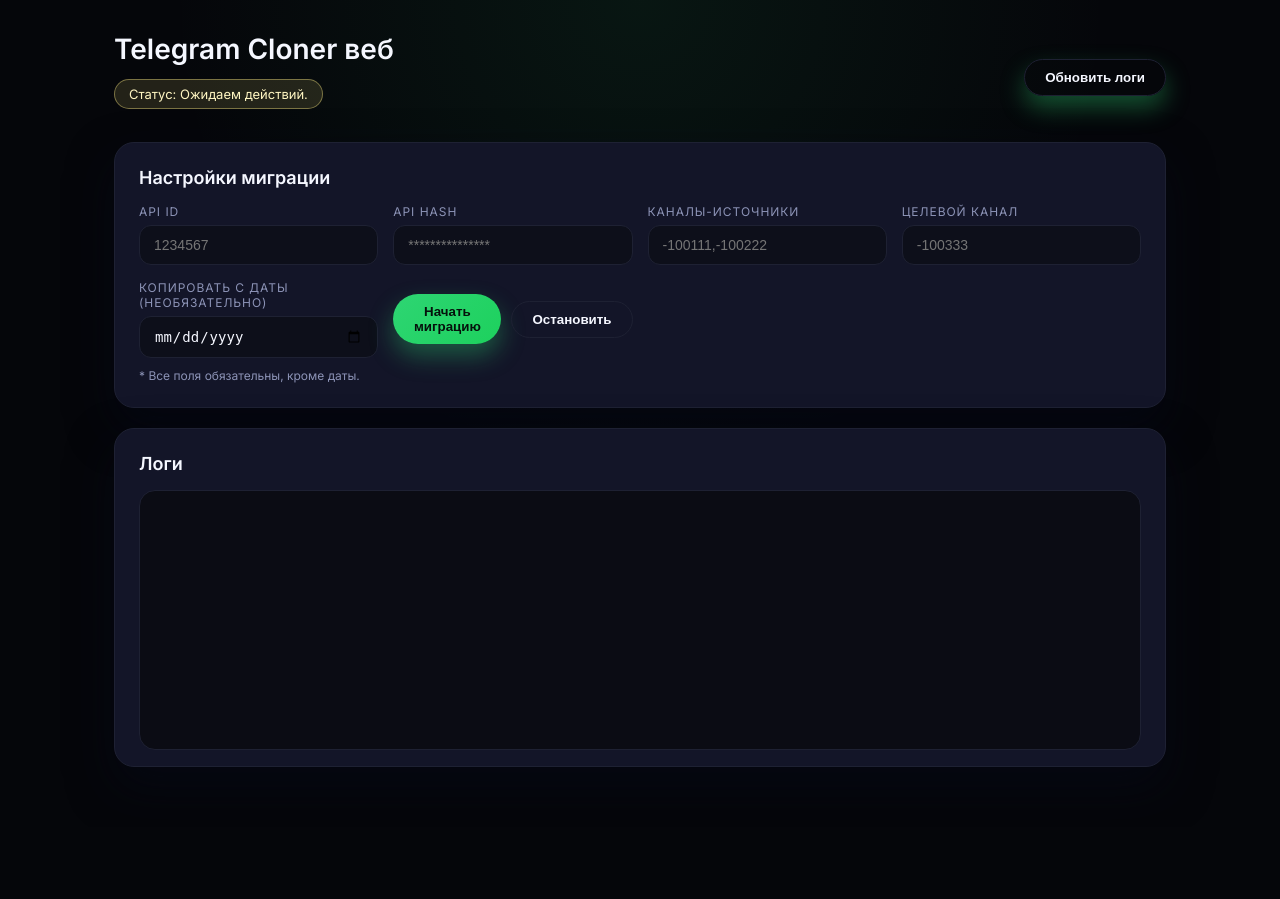
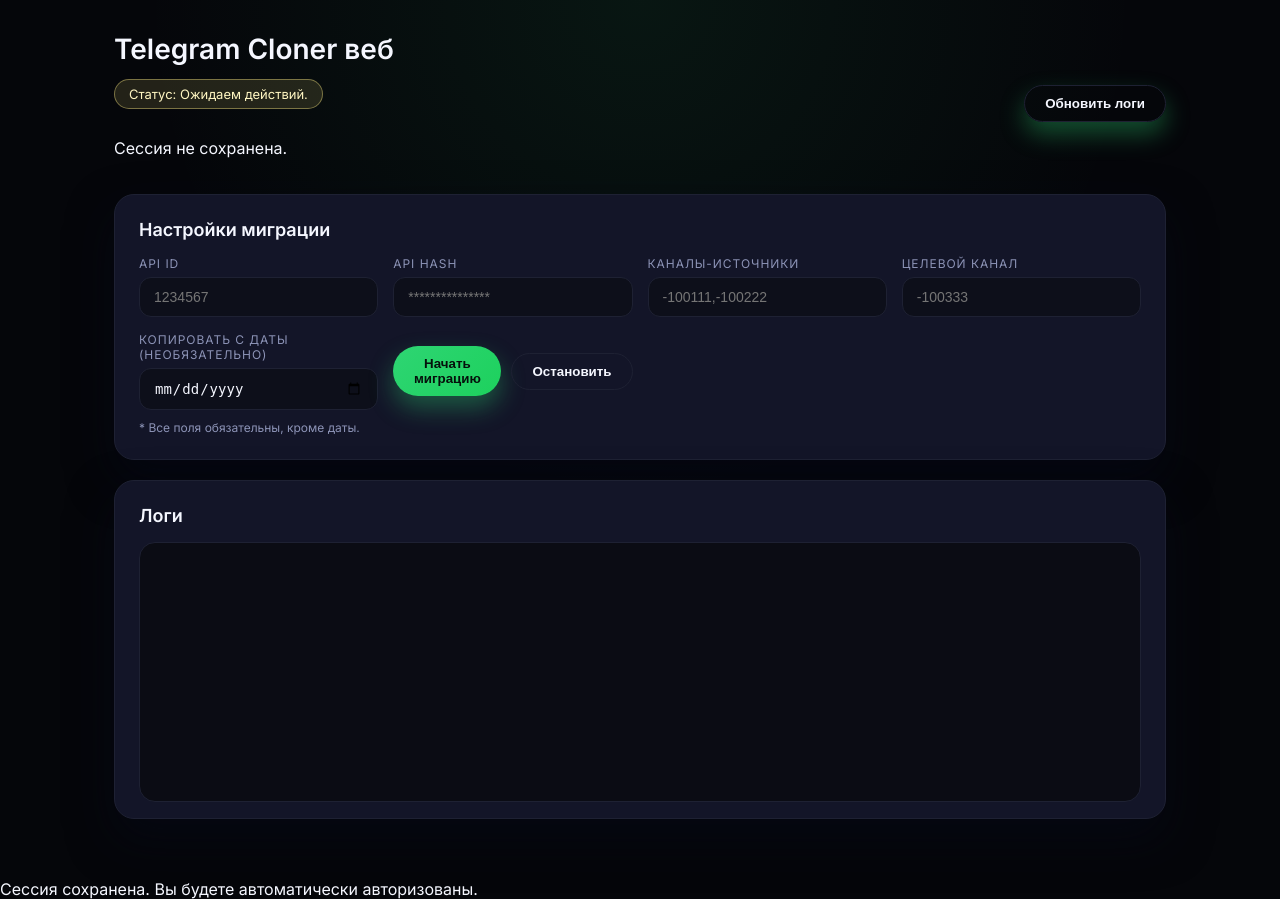
Before and after one commit to tradeain8n/Tele, a Flask app: page / in a window 1280 px wide. Before the commit the page ends 767 px from the top, so only its background shows below. Run offline with Flask 3, Linux system fonts and the light colour scheme; data that the repository does not hold is empty.

Commit message:
Update index.html

```diff
--- a/templates/index.html
+++ b/templates/index.html
@@ -16,7 +16,8 @@
       <header class="header">
         <div>
           <h1>Telegram Cloner веб</h1>
-          <p id="status-badge" class="status-badge status-warn">Статус: ожидаем действия</p>
+          <p id="status-badge" class="status-badge status-warn">Статус: ожидаем входа</p>
+          <p id="session-hint" class="hint-text">Сессия не сохранена.</p>
         </div>
         <div class="header-actions">
           <button class="primary ghost" onclick="refreshLogs()">Обновить логи</button>
@@ -65,7 +66,7 @@
       <div class="modal-card">
         <h3 id="modal-title">Введите номер телефона</h3>
         <p id="modal-note">
-          Формат: +код страны и номер (например, +380501234567). После отправки придёт SMS.
+          Формат: +код страны + номер (например, +380501234567). После отправки придёт SMS.
         </p>
         <input id="modal-input" type="text" placeholder="+380501234567" autocomplete="tel" />
         <div class="modal-actions">
@@ -74,6 +75,8 @@
         </div>
       </div>
     </div>
+
+    <div id="toast" class="toast">Сессия сохранена. Вы будете автоматически авторизованы.</div>
 
     <script>
       const modalLabels = {
@@ -85,11 +88,27 @@
       const modalNotes = {
         phone: "Номер в международном формате, например +380501234567.",
         code: "Код придёт в Telegram на указанный номер.",
-        password: "Введите пароль двойной авторизации.",
+        password: "Введите пароль двухфакторной защиты.",
       };
 
       let waitingFor = "idle";
       let modalOpenStep = null;
+      let toastTimer = null;
+
+      function showToast(text) {
+        const toast = document.getElementById("toast");
+        toast.innerText = text;
+        toast.classList.add("visible");
+        clearTimeout(toastTimer);
+        toastTimer = setTimeout(() => toast.classList.remove("visible"), 3500);
+      }
+
+      function updateSessionHint(text, ok = false) {
+        const hint = document.getElementById("session-hint");
+        hint.innerText = text;
+        hint.classList.toggle("hint-ok", ok);
+        hint.classList.toggle("hint-warn", !ok);
+      }
 
       function validateMigrationForm(payload) {
         if (!payload.api_id || !/^\d+$/.test(payload.api_id)) {
@@ -137,7 +156,7 @@
           return;
         }
 
-        updateStatus("Запущена миграция. Ждём авторизацию.");
+        updateStatus("Запущена миграция. Ожидаем авторизацию.");
       }
 
       async function stop() {
@@ -197,13 +216,16 @@
           updateStatus("Ожидаем пароль 2FA.");
         } else if (waitingFor === "password") {
           closeModal();
-          updateStatus("Авторизовано.");
+          updateStatus("Авторизация завершена.");
+          showToast("Сессия сохранена, останется авторизованной до выхода.");
+          updateSessionHint("Сессия сохранена.", true);
         }
       }
 
       async function logout() {
         await fetch("/logout", { method: "POST" });
         updateStatus("Ожидаем входа.");
+        updateSessionHint("Сессия не сохранена.", false);
         closeModal();
       }
 
@@ -242,6 +264,7 @@
 
           if (data.authorized) {
             updateStatus(`Авторизовано (${data.current_phone || "номер неизвестен"})`);
+            updateSessionHint("Сессия сохранена.", true);
             closeModal();
           } else if (["phone", "code", "password"].includes(data.waiting_for)) {
             updateStatus(`Ожидаем ${data.waiting_for}`);
```
